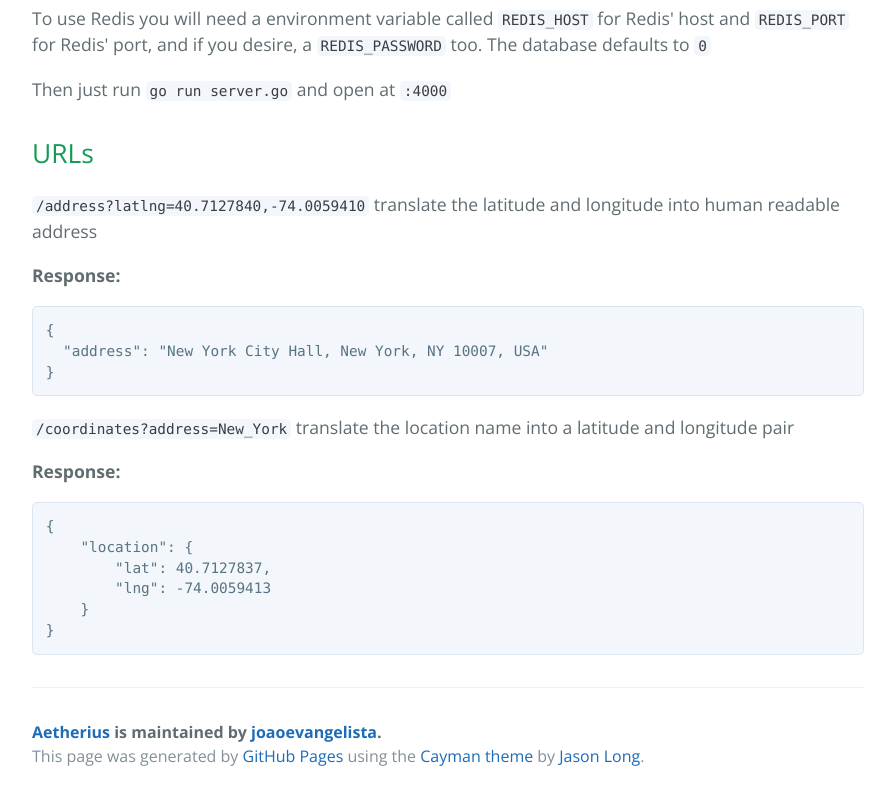
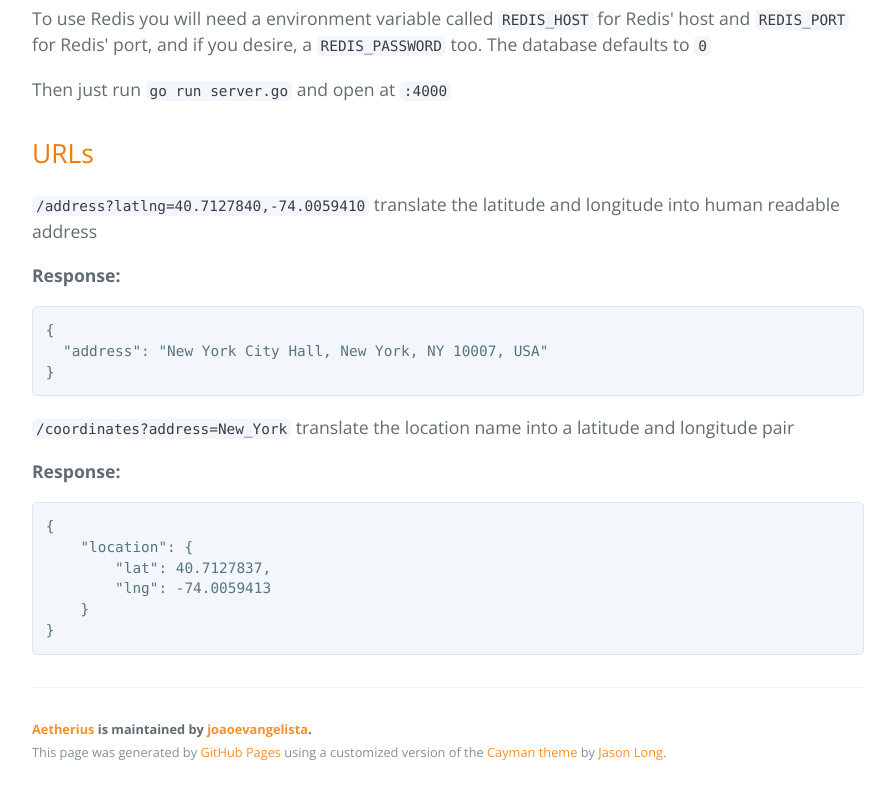
Before and after one commit to joaoevangelista/aetherius, a plain HTML site: page index.html in a window 1280 px wide. Shown: the part 807-1607 px from the top of the page, without its empty margins (192-1087 px from the left). Drawn offline with nearby package versions, Linux system fonts and the light colour scheme.

Commit message:
Changed colors and added docker hub link

```diff
--- a/index.html
+++ b/index.html
@@ -2,7 +2,7 @@
 <html lang="en-us">
   <head>
     <meta charset="UTF-8">
-    <title>Aetherius by joaoevangelista</title>
+    <title>Aetherius</title>
     <meta name="viewport" content="width=device-width, initial-scale=1">
     <link rel="stylesheet" type="text/css" href="stylesheets/normalize.css" media="screen">
     <link href='https://fonts.googleapis.com/css?family=Open+Sans:400,700' rel='stylesheet' type='text/css'>
@@ -14,8 +14,7 @@
       <h1 class="project-name">Aetherius</h1>
       <h2 class="project-tagline">A geocoding server to interact with Google Geocoding API</h2>
       <a href="https://github.com/joaoevangelista/aetherius" class="btn">View on GitHub</a>
-      <a href="https://github.com/joaoevangelista/aetherius/zipball/master" class="btn">Download .zip</a>
-      <a href="https://github.com/joaoevangelista/aetherius/tarball/master" class="btn">Download .tar.gz</a>
+        <a href="https://hub.docker.com/r/joaoevangelista/aetherius" class="btn">On Docker</a>
     </section>
 
     <section class="main-content">
@@ -67,9 +66,15 @@ for Redis' port, and if you desire, a <code>REDIS_PASSWORD</code> too. The datab
 </code></pre>
 
       <footer class="site-footer">
+        <small>
         <span class="site-footer-owner"><a href="https://github.com/joaoevangelista/aetherius">Aetherius</a> is maintained by <a href="https://github.com/joaoevangelista">joaoevangelista</a>.</span>
 
-        <span class="site-footer-credits">This page was generated by <a href="https://pages.github.com">GitHub Pages</a> using the <a href="https://github.com/jasonlong/cayman-theme">Cayman theme</a> by <a href="https://twitter.com/jasonlong">Jason Long</a>.</span>
+        <span class="site-footer-credits">This page was generated by
+          <a href="https://pages.github.com">GitHub Pages</a>
+          using a customized version of the
+          <a href="https://github.com/jasonlong/cayman-theme">Cayman theme</a>
+           by <a href="https://twitter.com/jasonlong">Jason Long</a>.</span>
+           </small>
       </footer>
 
     </section>
--- a/stylesheets/stylesheet.css
+++ b/stylesheets/stylesheet.css
@@ -10,7 +10,7 @@ body {
   color: #606c71; }
 
 a {
-  color: #1e6bb8;
+  color: #f6912a;
   text-decoration: none; }
   a:hover {
     text-decoration: underline; }
@@ -57,7 +57,7 @@ a {
   color: #fff;
   text-align: center;
   background-color: #159957;
-  background-image: linear-gradient(120deg, #155799, #159957); }
+  background-image: linear-gradient(120deg, #155799, #1ce3d4); }
 
 @media screen and (min-width: 64em) {
   .page-header {
@@ -112,7 +112,7 @@ a {
   margin-top: 2rem;
   margin-bottom: 1rem;
   font-weight: normal;
-  color: #159957; }
+  color: #f27a00; }
 .main-content p {
   margin-bottom: 1em; }
 .main-content code {
```
